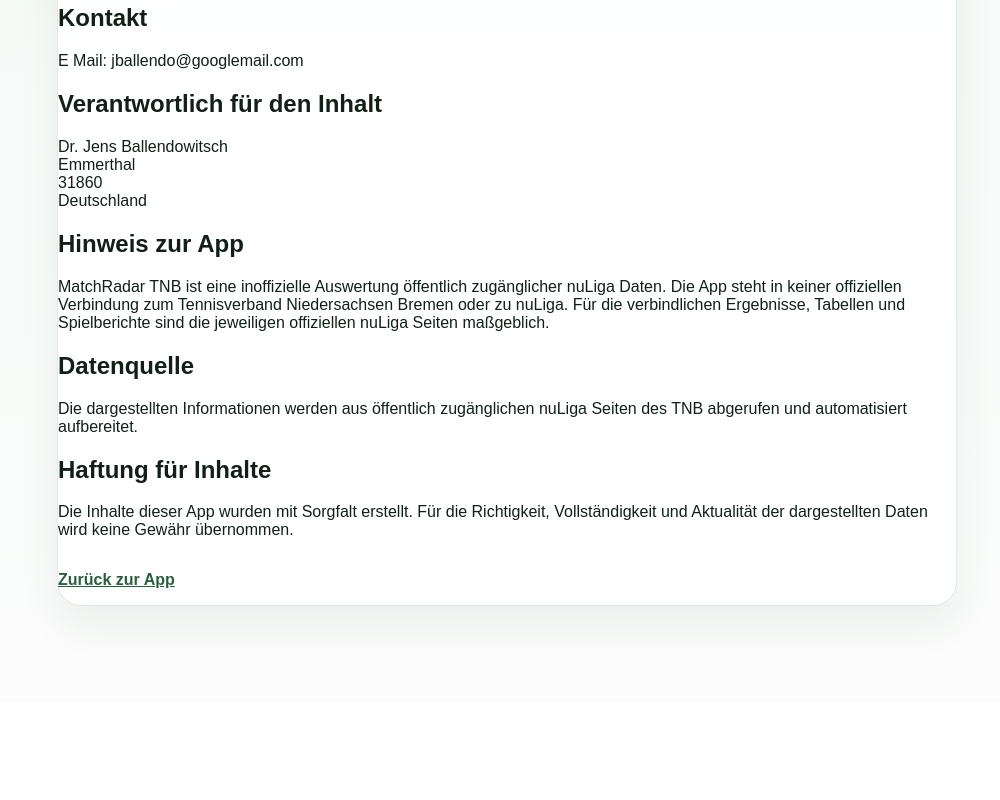
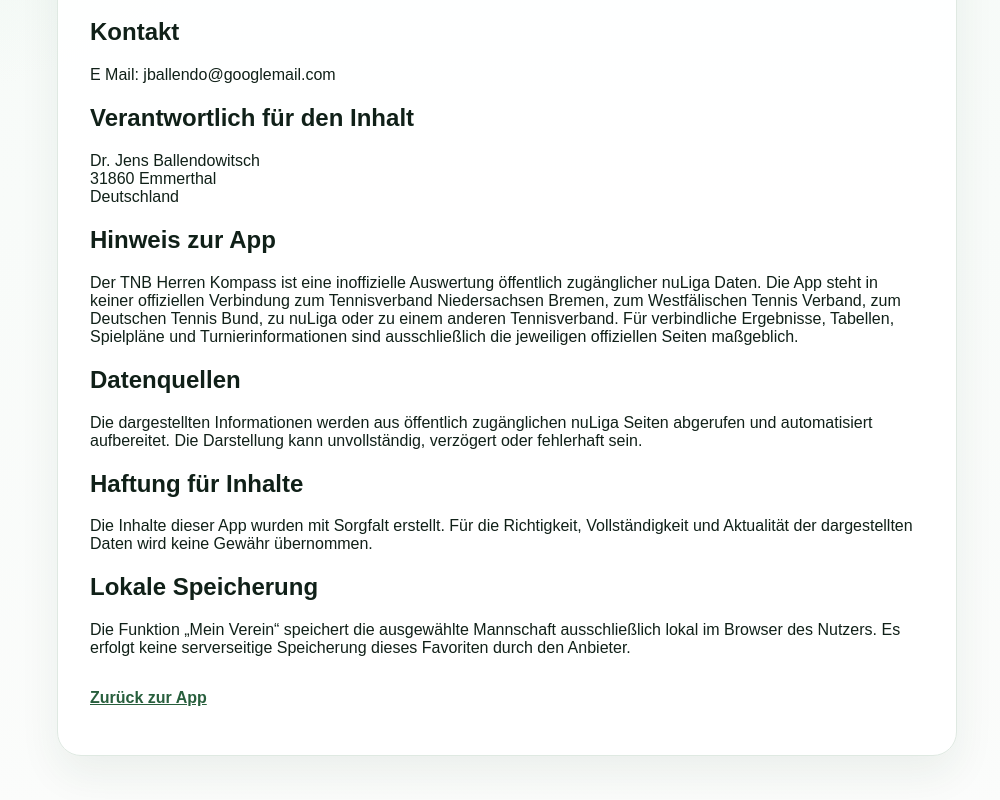
Before and after one commit to jballendo-sys/tnb-herren-live-app, a Next.js app: page /impressum in a window 1280 px wide. Shown: the part 440-1240 px from the top of the page, without its empty margins (133-1133 px from the left). Before the commit the page ends 1142 px from the top, so only its background shows below. Built offline with nearby package versions, Linux system fonts and the light colour scheme.

Commit message:
Update impressum

```diff
--- a/src/app/impressum/page.tsx
+++ b/src/app/impressum/page.tsx
@@ -1,9 +1,11 @@
 import { MainNav } from "@/components/MainNav";
-﻿export default function ImpressumPage() {
+
+export default function ImpressumPage() {
   return (
     <main className="container">
       <MainNav />
-      <section className="card" style={{ maxWidth: 900, margin: "40px auto" }}>
+
+      <section className="card" style={{ maxWidth: 900, margin: "40px auto", padding: 32 }}>
         <h1 className="title">Impressum</h1>
 
         <p className="subtitle">
@@ -13,8 +15,7 @@
         <h2>Angaben zum Anbieter</h2>
         <p>
           Dr. Jens Ballendowitsch<br />
-          Emmerthal<br />
-          31860<br />
+          31860 Emmerthal<br />
           Deutschland
         </p>
 
@@ -26,29 +27,35 @@
         <h2>Verantwortlich für den Inhalt</h2>
         <p>
           Dr. Jens Ballendowitsch<br />
-          Emmerthal<br />
-          31860<br />
+          31860 Emmerthal<br />
           Deutschland
         </p>
 
         <h2>Hinweis zur App</h2>
         <p>
-          MatchRadar TNB ist eine inoffizielle Auswertung öffentlich zugänglicher nuLiga Daten.
-          Die App steht in keiner offiziellen Verbindung zum Tennisverband Niedersachsen Bremen
-          oder zu nuLiga. Für die verbindlichen Ergebnisse, Tabellen und Spielberichte sind die
-          jeweiligen offiziellen nuLiga Seiten maßgeblich.
+          Der TNB Herren Kompass ist eine inoffizielle Auswertung öffentlich zugänglicher nuLiga Daten.
+          Die App steht in keiner offiziellen Verbindung zum Tennisverband Niedersachsen Bremen, zum
+          Westfälischen Tennis Verband, zum Deutschen Tennis Bund, zu nuLiga oder zu einem anderen
+          Tennisverband. Für verbindliche Ergebnisse, Tabellen, Spielpläne und Turnierinformationen sind
+          ausschließlich die jeweiligen offiziellen Seiten maßgeblich.
         </p>
 
-        <h2>Datenquelle</h2>
+        <h2>Datenquellen</h2>
         <p>
-          Die dargestellten Informationen werden aus öffentlich zugänglichen nuLiga Seiten des TNB
-          abgerufen und automatisiert aufbereitet.
+          Die dargestellten Informationen werden aus öffentlich zugänglichen nuLiga Seiten abgerufen und
+          automatisiert aufbereitet. Die Darstellung kann unvollständig, verzögert oder fehlerhaft sein.
         </p>
 
         <h2>Haftung für Inhalte</h2>
         <p>
-          Die Inhalte dieser App wurden mit Sorgfalt erstellt. Für die Richtigkeit, Vollständigkeit
-          und Aktualität der dargestellten Daten wird keine Gewähr übernommen.
+          Die Inhalte dieser App wurden mit Sorgfalt erstellt. Für die Richtigkeit, Vollständigkeit und
+          Aktualität der dargestellten Daten wird keine Gewähr übernommen.
+        </p>
+
+        <h2>Lokale Speicherung</h2>
+        <p>
+          Die Funktion „Mein Verein“ speichert die ausgewählte Mannschaft ausschließlich lokal im Browser
+          des Nutzers. Es erfolgt keine serverseitige Speicherung dieses Favoriten durch den Anbieter.
         </p>
 
         <p style={{ marginTop: 32 }}>
```
